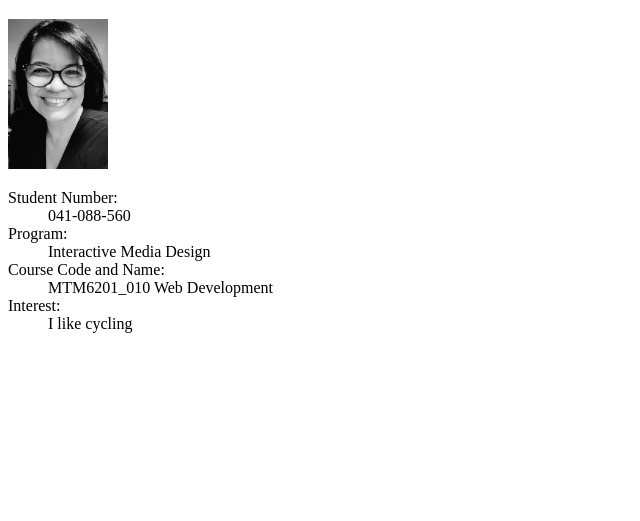
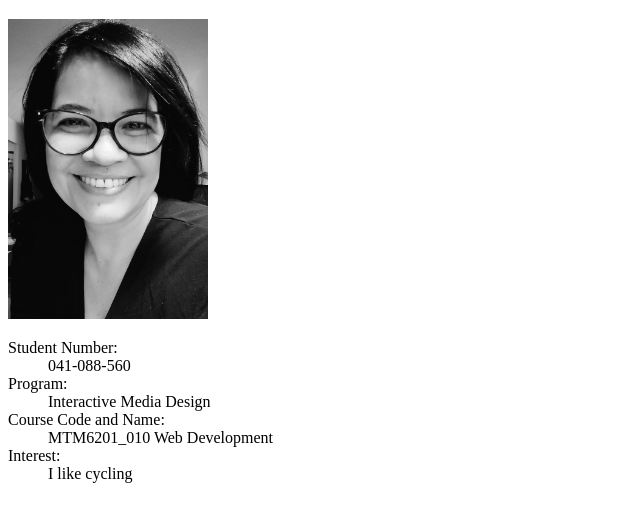
Before and after one commit to fran0571/mtm6201-week1, a plain HTML site: page index.html in a window 1280 px wide. Shown: the part 61-582 px from the top of the page, without its empty margins (0-640 px from the left). Drawn offline with Linux system fonts and the light colour scheme.

Commit message:
modifies personal information

```diff
--- a/index.html
+++ b/index.html
@@ -3,12 +3,12 @@
 <head>
   <meta charset="UTF-8">
   <meta name="viewport" content="width=device-width, initial-scale=1.0">
-  <title>Johely FRanco </title>
+  <title>Johely Franco </title>
 </head>
 
 <body>
   <h1>Johely Franco</h1>
-  <img src="images/me.jpg" alt="Johely Franco image" width="100" height="150" id="my-image">
+  <img src="images/me.jpg" alt="Johely Franco image" width="200" height="300" id="my-image">
 
   <dl>
     <dt>Student Number:</dt>
```
